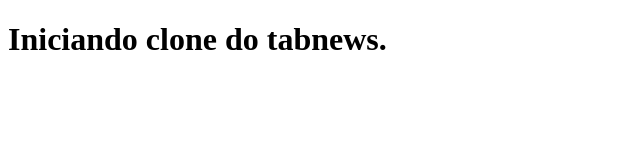
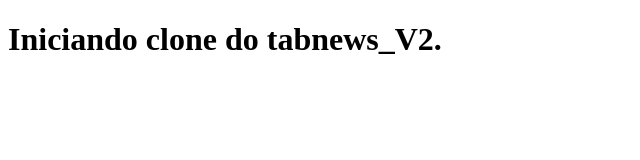
Before and after one commit to WilliamDemes/clone-tabnews, a Next.js app: page / in a window 1280 px wide. Shown: the top 160 px of the page, without its empty margins (0-640 px from the left). Built offline with nearby package versions, Linux system fonts and the light colour scheme.

Commit message:
modifica a frase

```diff
--- a/pages/index.js
+++ b/pages/index.js
@@ -1,5 +1,5 @@
 function Home() {
-    return <h1>Iniciando clone do tabnews.</h1>
+    return <h1>Iniciando clone do tabnews_V2.</h1>
 }
 
 export default Home;
```
